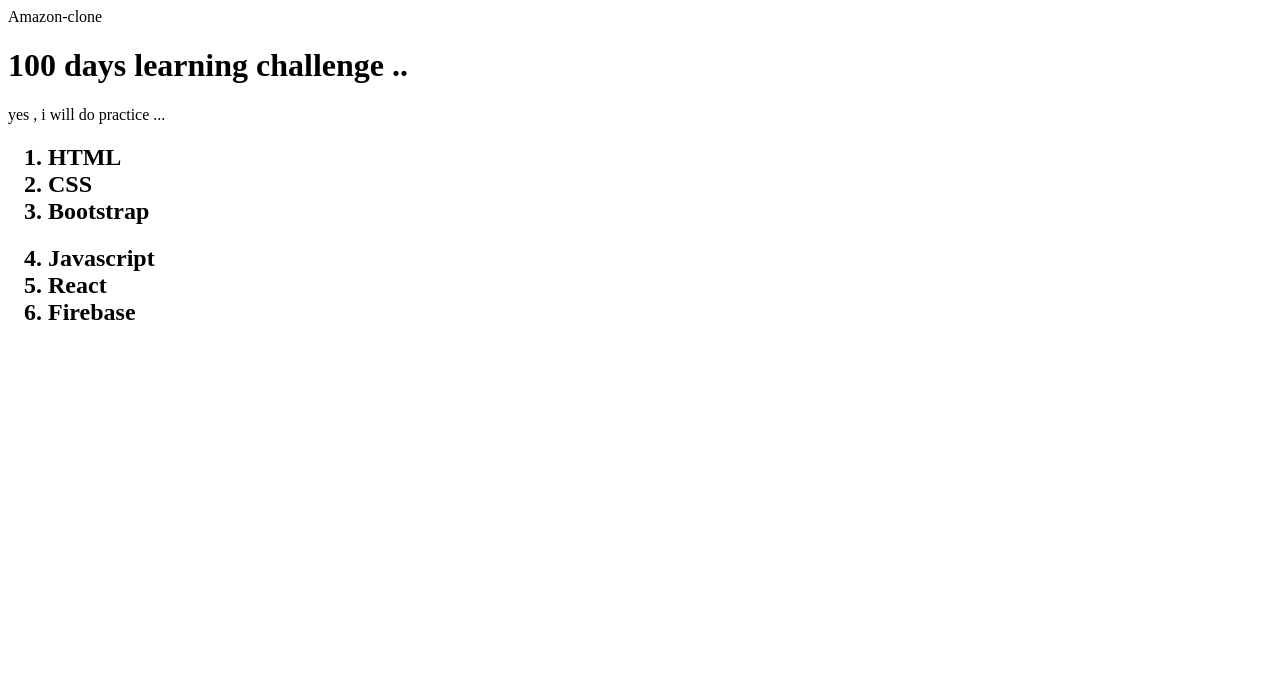
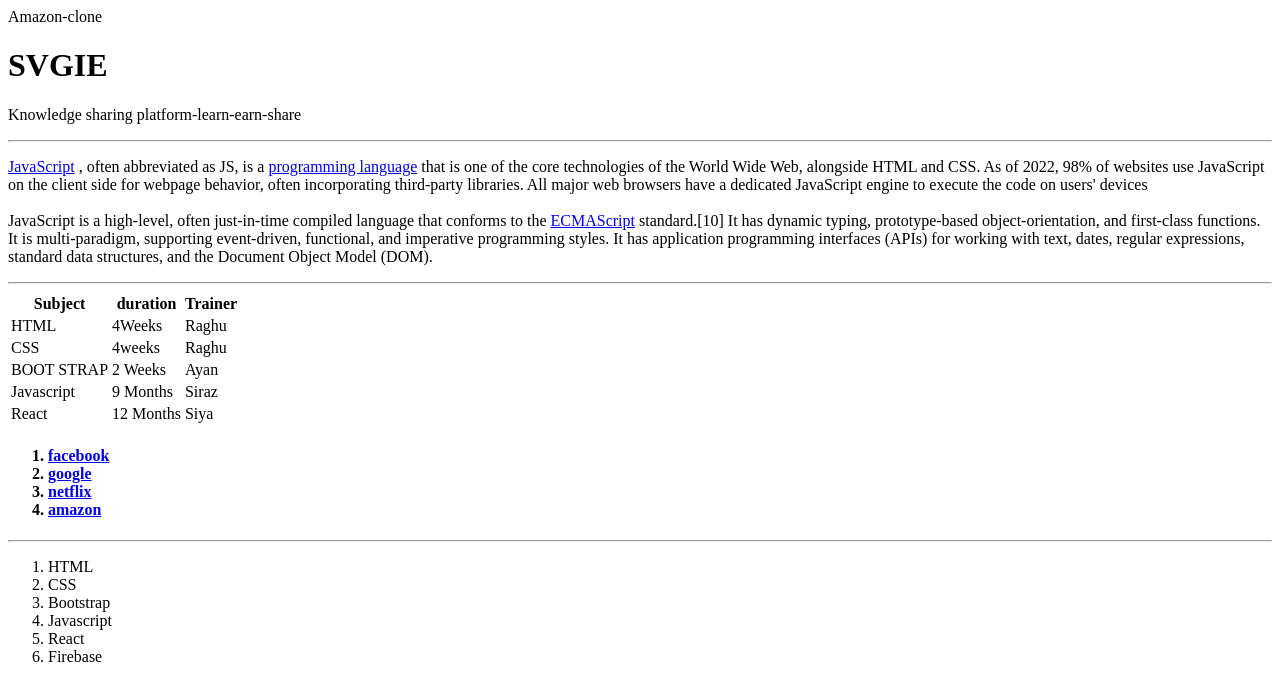
Before and after one commit to Shifa6786/amazon, a plain HTML site: page index.html in a window 1280 px wide. Drawn offline with Linux system fonts and the light colour scheme.

Commit message:
Add files via upload

```diff
--- a/index.html
+++ b/index.html
@@ -3,20 +3,63 @@
         <tittle>Amazon-clone</tittle>
     </head>
     <body>
-        <h1>100 days learning challenge ..</h1>
-        <p>yes , i will do practice ...</p>
+        <h1>SVGIE</h1>
+        <P>Knowledge sharing platform-learn-earn-share</P>
+        <hr>
+
+        <p><a href="https://en.wikipedia.org/wiki/JavaScript" target="_blank">JavaScript</a> , often abbreviated as JS, is a <a href="https://en.wikipedia.org/wiki/Programming language" target="_blank"> programming language</a> that is one of the core technologies of the World Wide Web, alongside HTML and CSS. As of 2022, 98% of websites use JavaScript on the client side for webpage behavior, often incorporating third-party libraries. All major web browsers have a dedicated JavaScript engine to execute the code on users' devices
+         <br><br>JavaScript is a high-level, often just-in-time compiled language that conforms to the <a href="https://en.wikipedia.org/wiki/ECMAScript" target="_blank">ECMAScript</a> standard.[10] It has dynamic typing, prototype-based object-orientation, and first-class functions. It is multi-paradigm, supporting event-driven, functional, and imperative programming styles. It has application programming interfaces (APIs) for working with text, dates, regular expressions, standard data structures, and the Document Object Model (DOM).</p>
+
+        <hr>
+        <table>
+            <tr>
+                <th>Subject</th>
+                <th>duration</th>
+                <th>Trainer</th>
+            </tr>
+            <tr>
+                <td>HTML</td>
+                <td>4Weeks</td>
+                <td>Raghu</td>
+            </tr>
+            <tr>
+                <td>CSS</td>
+                <td>4weeks</td>
+                <td>Raghu</td>
+            </tr>
+            <tr>
+                <td>BOOT STRAP</td>
+                <td>2 Weeks</td>
+                <td>Ayan</td>
+            </tr>
+            <tr>
+                <td>Javascript</td>
+                <td>9 Months</td>
+                <td>Siraz</td>
+            </tr>
+            <tr>
+                <td>React</td>
+                <td>12 Months</td>
+                <td>Siya</td>
+            </tr>
+        </table>
+
         <ol>
-            <h2>
+<h4>
+             <li><a href="https://www.facebook.com/" target="_blank">facebook</a></li>
+             <li><a href="https://www.google.com/" targer="_blank">google</a></li>
+             <li><a href="https://www.netflix.com/n/" target="_blank">netflix</a></li>
+             <li><a href="https://www.amazon.in/" target="_blank">amazon</a></li>
+</h4>
+        </ol>
+        <hr>
+        <ol>
                 <li>HTML</li>
                 <li>CSS</li>
                 <li>Bootstrap</li>
-            </h2>
-            <h3>              </h3>
-            <h2>
                 <li>Javascript</li>
                 <li>React</li>
                 <li>Firebase</li>
-            </h2>
         </ol>
     </body>
 </html>
```
